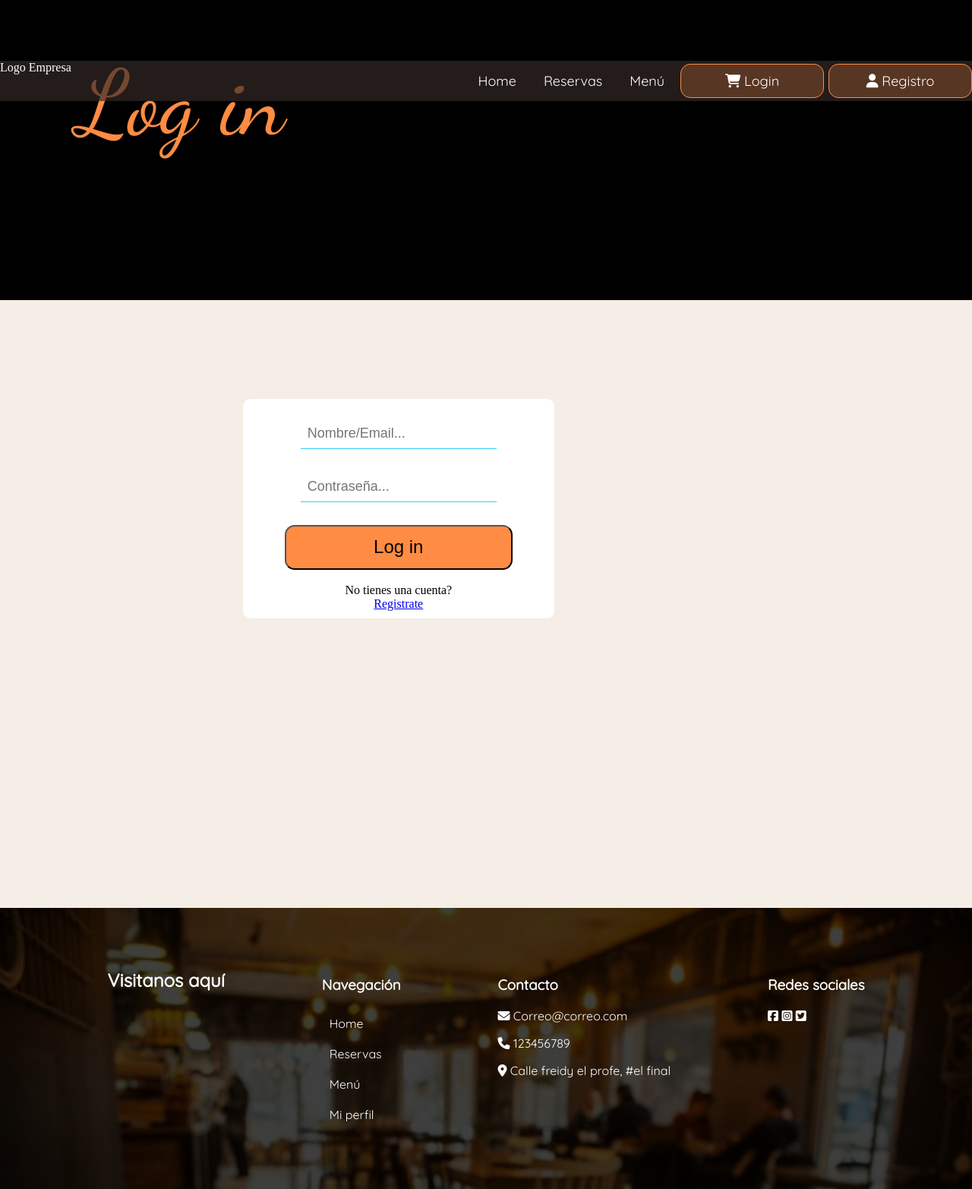
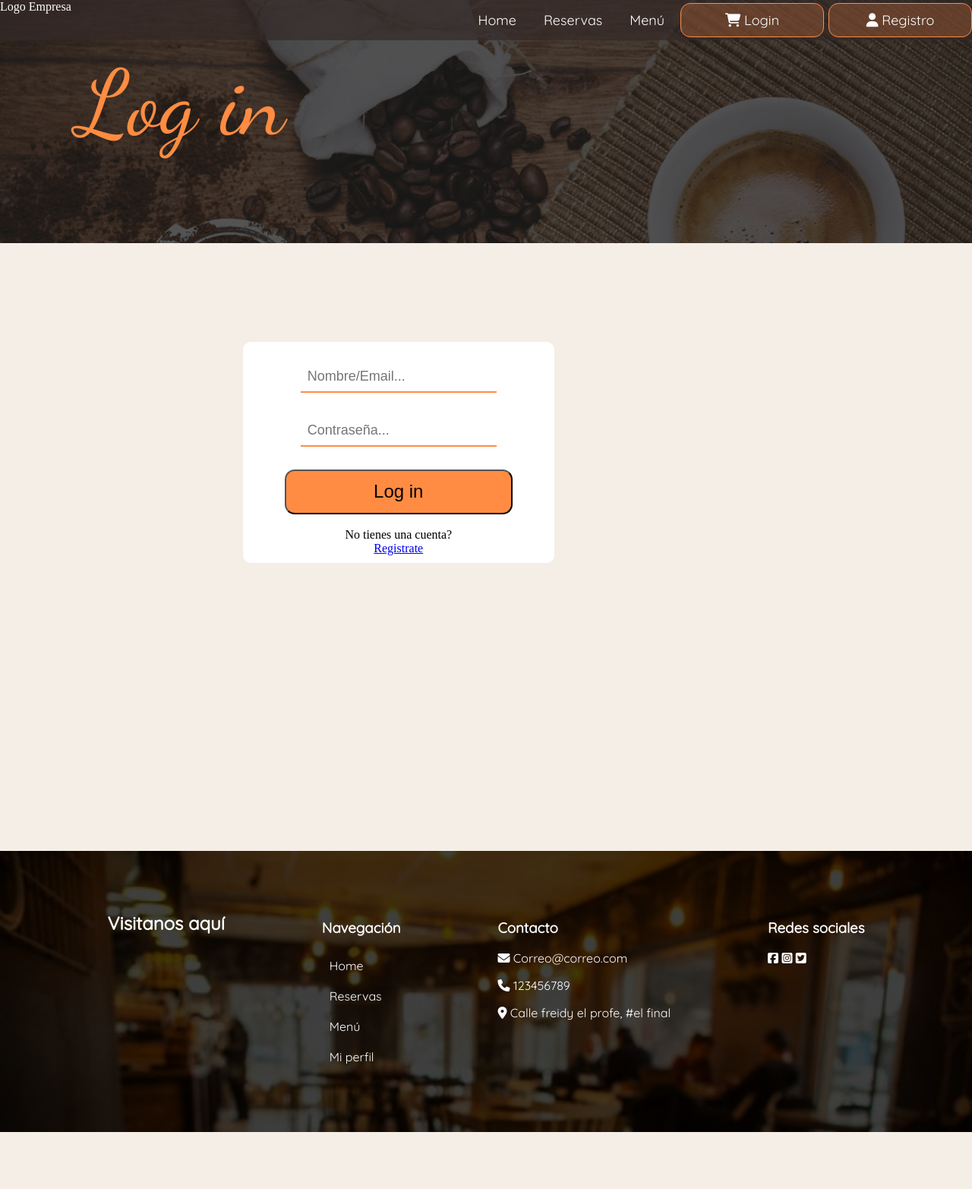
Before and after one commit to yeuryf007/Web-Cafeteria, a PHP site: page /login.php in a window 1280 px wide. Shown: the whole page at 76% size. After the commit the page ends 1490 px from the top, so only its background shows below. Run offline with PHP 8.4, Linux system fonts and the light colour scheme; some libraries are stand-ins or nearby versions; some web fonts are replaced.

Commit message:
Arreglo errores de merge

```diff
--- a/css/stylesignup.css
+++ b/css/stylesignup.css
@@ -83,9 +83,10 @@
     width: 67%;
     float: left;
     margin-bottom: 30px;
-    border-bottom: 1px solid #2cd1fa;
+    border-bottom: 2px solid #ff8d43;
     padding:9px;
 }
+
 main{
   background-color: #F5EEE6;
   height: 800px;
--- a/header.php
+++ b/header.php
@@ -1,8 +1,12 @@
+<?php
+session_start();
+?>
+
         <div class="topbar">
             <div class="logo">Logo Empresa</div>
             <nav class="nav" id="navgen">
             <a href="index.php"><button class="boton1">Home</button></a>
-            <a href="reservas.php"><button class="boton1">Reservas</button></a>
+            <a href="reservaciones.php"><button class="boton1">Reservas</button></a>
             <a href="menu.php"><button class="boton1">Menú</button></a>
             <?php
             if (isset($_SESSION["user"])) {
--- a/login.php
+++ b/login.php
@@ -15,10 +15,10 @@
     <title>Home</title>
 </head>
 <body>
-
-<?php
-include_once 'header.php';
-?>
+<header>
+    <?php
+    include_once 'header.php';
+    ?>
         <div class="titulo">
             <h1>Log in</h1>
         </div>
```
Also changed, not shown: index.php (+4 -4 lines). Lines whose indentation alone changed are shown as unchanged.
